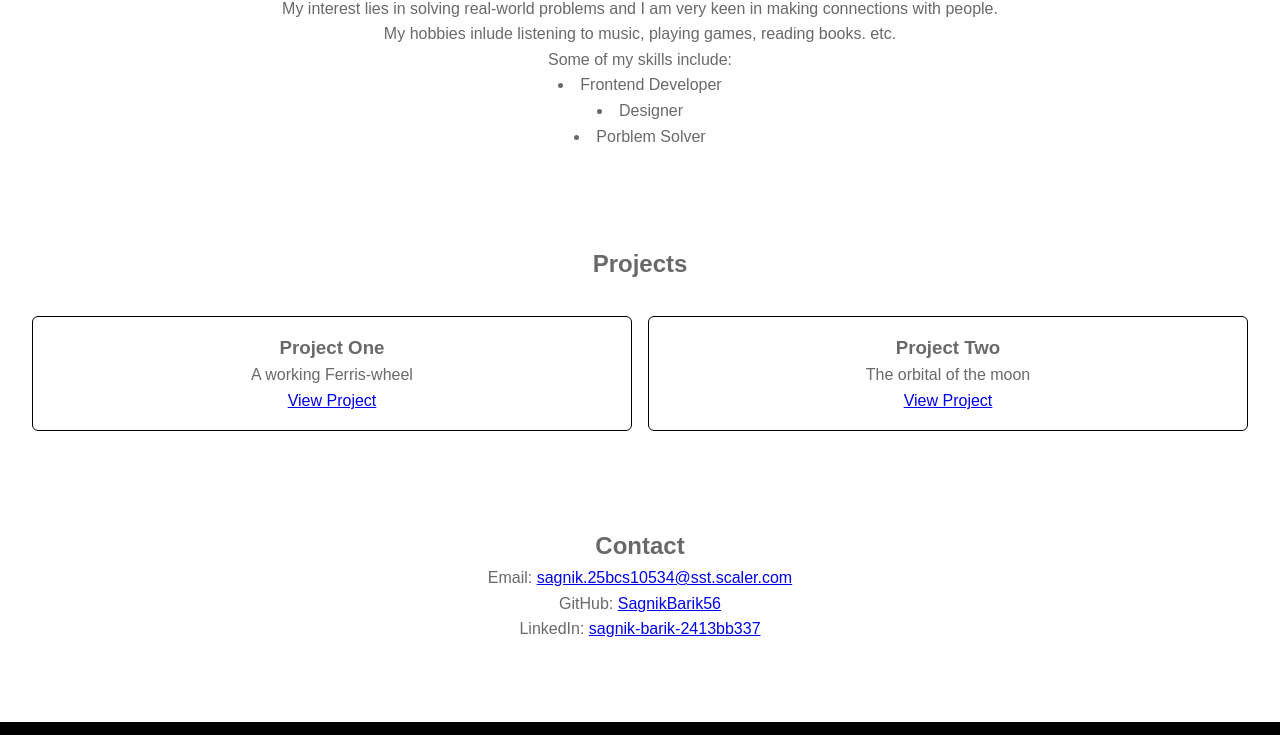
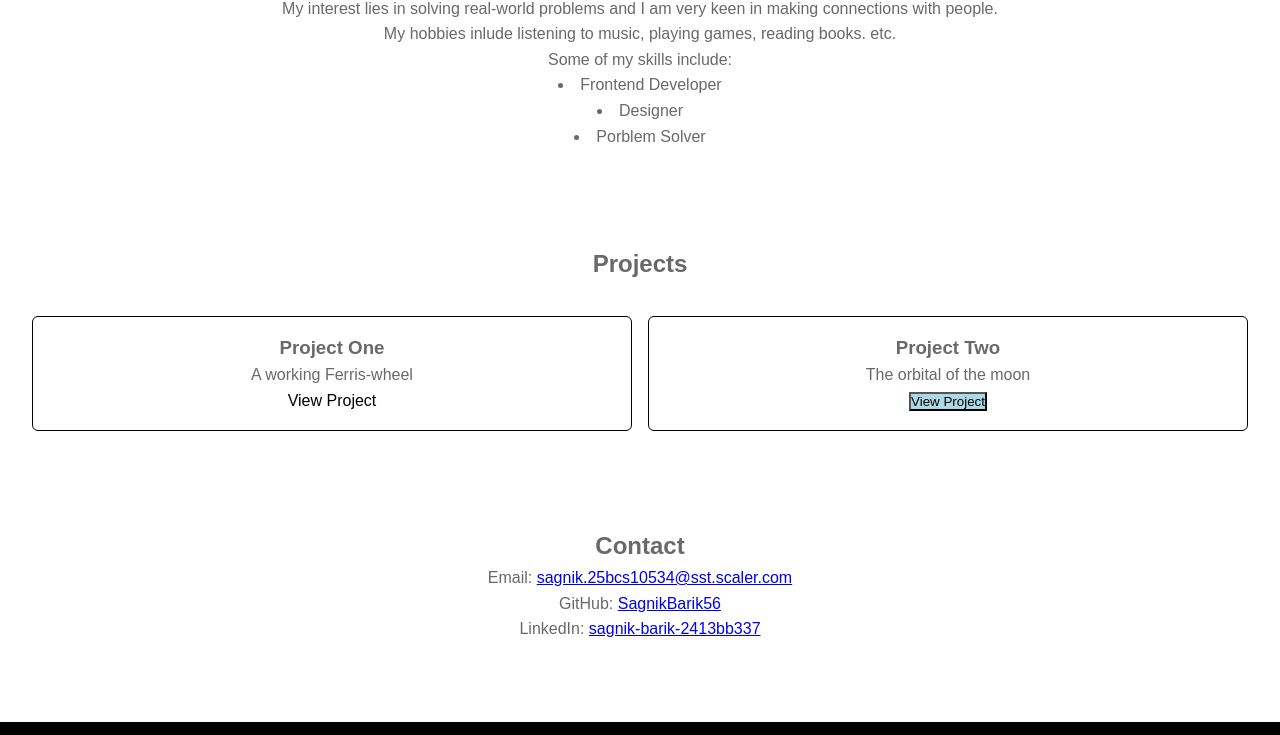
Before and after one commit to SagnikBarik56/End-term-project-portfolio, a plain HTML site: page index.html in a window 1280 px wide. Shown: the part 654-1389 px from the top of the page. Drawn offline with Linux system fonts and the light colour scheme.

Commit message:
index.html

```diff
--- a/index.html
+++ b/index.html
@@ -4,7 +4,7 @@
 <head>
     <meta charset="UTF-8">
     <meta name="viewport" content="width=device-width, initial-scale=1.0">
-    <title>Portfolio</title>
+    <title>Portfolio | Sagnik Barik</title>
     <link rel="stylesheet" href="https://cdnjs.cloudflare.com/ajax/libs/font-awesome/6.5.0/css/all.min.css" />
     <style>
         * {
@@ -90,6 +90,19 @@
             transition: transform 0.2s;
         }
 
+        .project-card button{
+            background-color: lightblue;
+        }
+
+        .project-card a{
+            text-decoration: none;
+            color: black;
+        }
+
+        .project-card button:hover{
+            background-color: cadetblue;
+        }
+
         .project-card:hover {
             transform: scale(1.05);
         }
@@ -150,7 +163,7 @@
             <div class="project-card two">
                 <h3>Project Two</h3>
                 <p>The orbital of the moon</p>
-                <a href="./moonoorbital.html">View Project</a>
+                <button><a href="./moonoorbital.html">View Project</a></button>
             </div>
         </div>
     </section>
@@ -170,4 +183,5 @@
     </footer>
 </body>
 
+
 </html>
```
